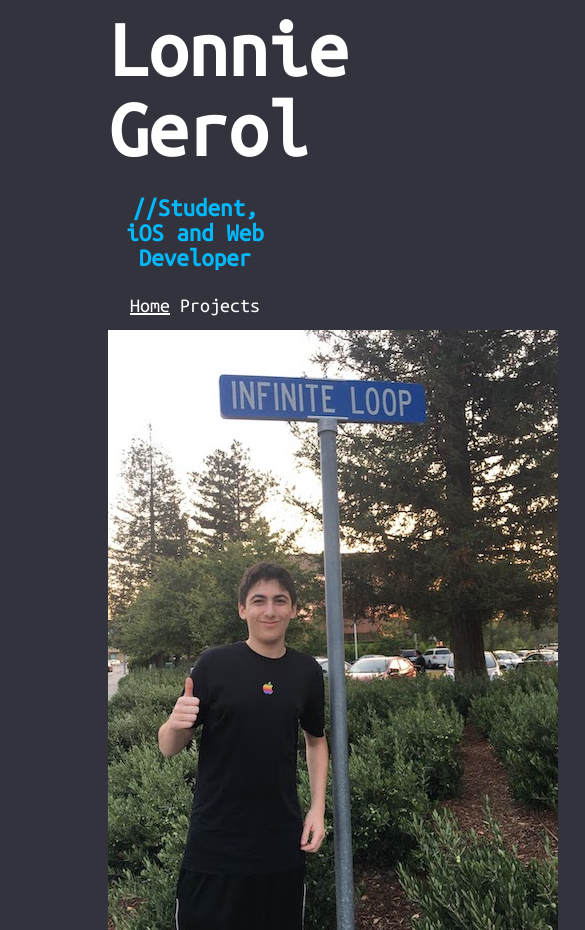
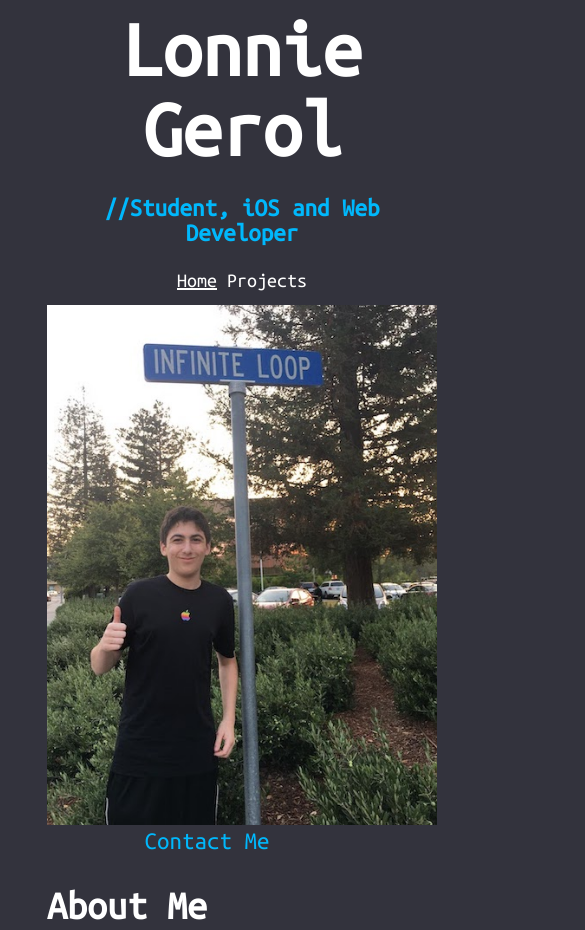
Before and after one commit to Lontronix/Personal-Website, a plain HTML site: page index.html in a window 390 px wide. Shown: the top 930 px of the page, 585 px wide, since content can reach past the window. Drawn offline with Linux system fonts and the light colour scheme.

Commit message:
various changes to make site look better on mobile devices

```diff
--- a/assets/styles.css
+++ b/assets/styles.css
@@ -73,7 +73,7 @@ a {
 .left .large-link{
     left: auto;
     right: auto;
-    padding-left: 150px;
+    padding-left: 25%;
 
 }
 
@@ -110,11 +110,30 @@ a {
 @media screen and (max-width: 950px){
     body{
         flex-wrap: nowrap;
+        width: 100%;
+        padding-left: 10%;
+        padding-right: 10%;
+
 
     }
 
     .wrapper{
       display: inline-block;
+      size: 100%;
+      padding-right: auto;
+
 
     }
+    .left{
+        margin-right: 0px;
+    }
+
+    img{
+       width: 100%;
+    }
+    .header{
+        size: 100%;
+    }
+
+
 }
--- a/index.html
+++ b/index.html
@@ -3,6 +3,7 @@
 <html lang="en">
 <head>
   <meta charset="utf-8">
+  <meta name= "viewport" content= "width=device-width, initial-scale=1.0">
   <link href="https://fonts.googleapis.com/css?family=Ubuntu+Mono&display=swap" rel="stylesheet">
   <title>Lonnie Gerol</title>
   <link rel="stylesheet" href="assets/styles.css">
```
Also changed, not shown: projects.html (+1 -0 lines).
